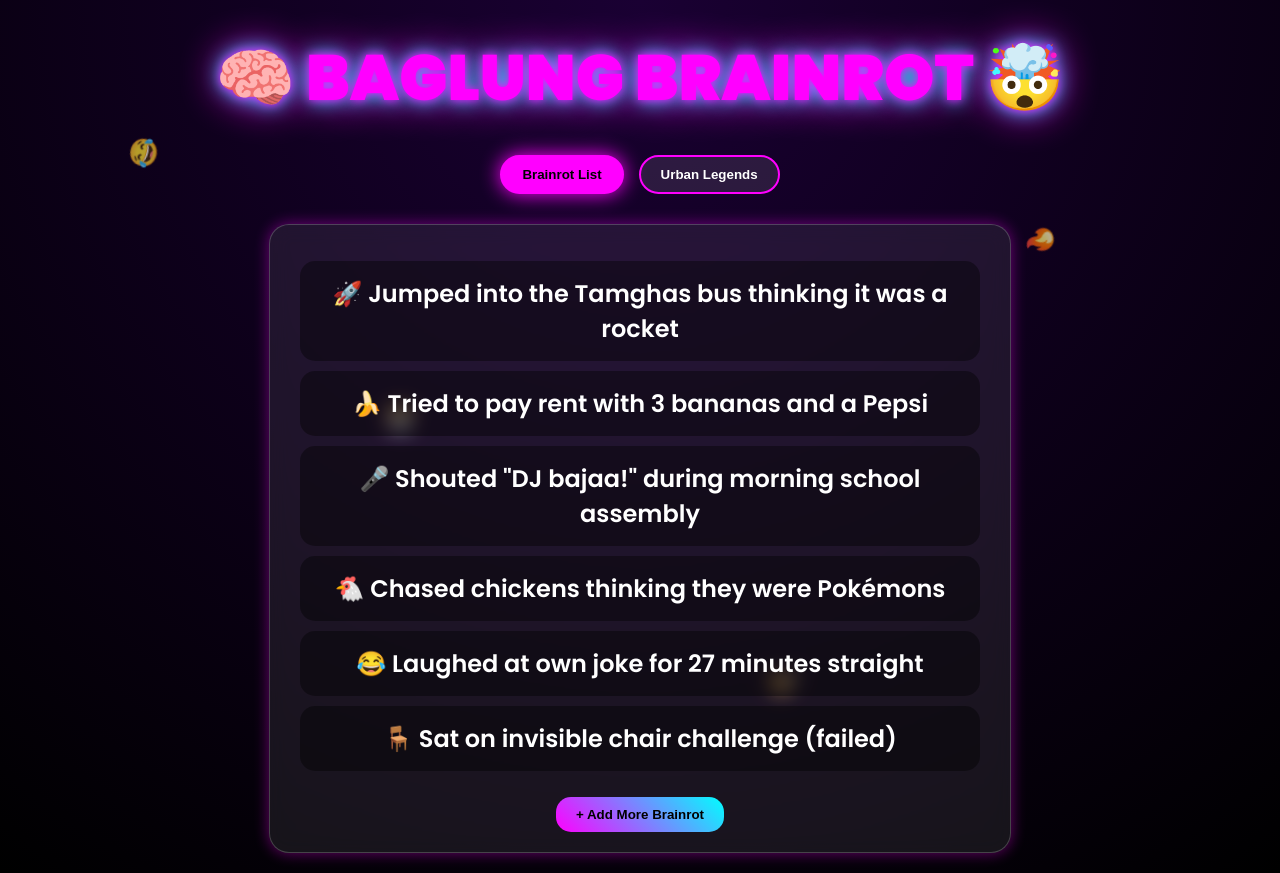
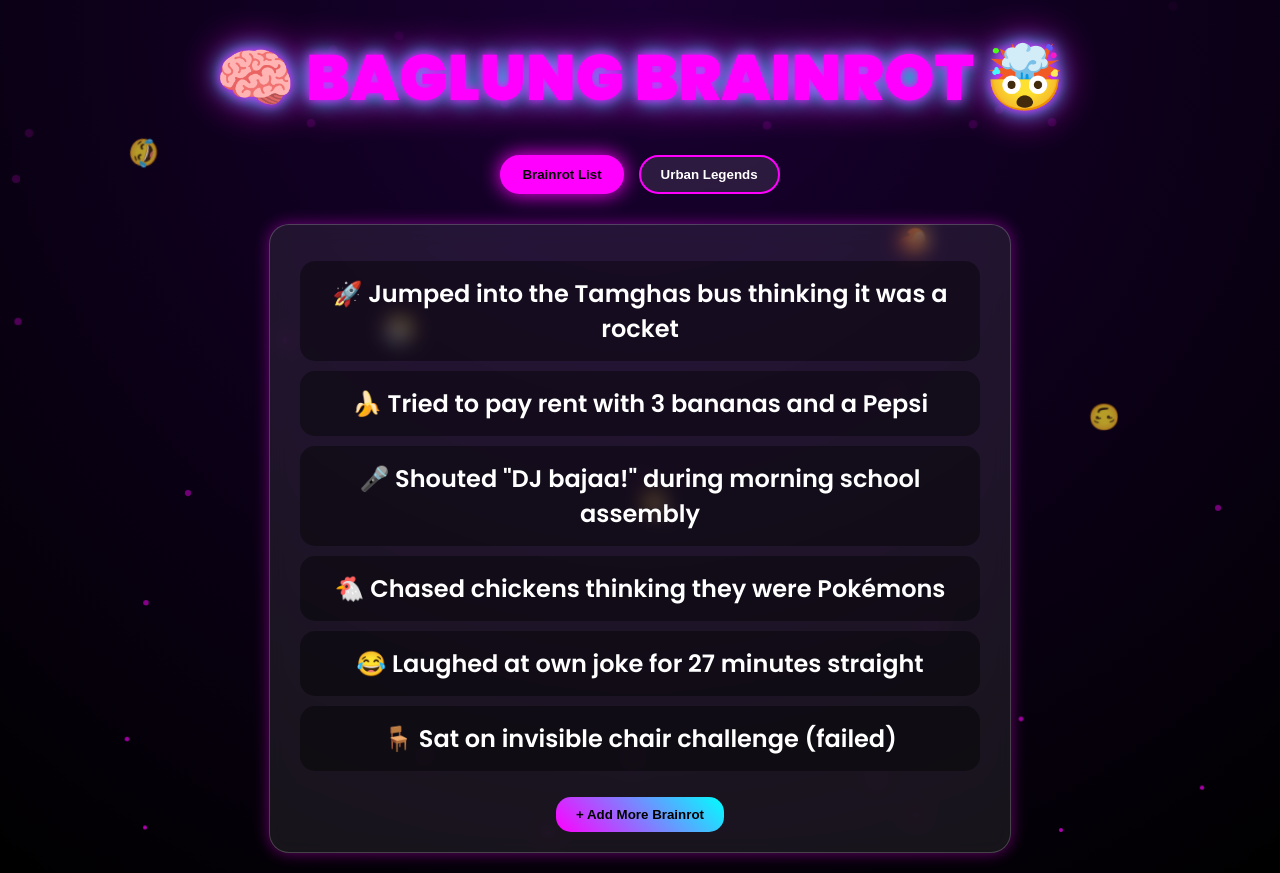
Before and after one commit to Magma-ally11/Brainrot, a plain HTML site: page index.html in a window 1280 px wide. Both pictures are taken after a click on the button "+ Add More Brainrot". Drawn offline with Linux system fonts and the light colour scheme.

Commit message:
Add files via upload

```diff
--- a/index.html
+++ b/index.html
@@ -14,9 +14,10 @@
       color: white;
       text-align: center;
       overflow-x: hidden;
+      position: relative;
     }
 
-    /* Floating emoji chaos */
+    /* Floating emojis & sigma chaos */
     .floating {
       position: fixed;
       font-size: clamp(1.5rem, 2vw, 2.5rem);
@@ -29,6 +30,21 @@
       to { transform: translateY(-10vh) rotate(360deg); }
     }
 
+    /* Particle sparkles */
+    .particle {
+      position: absolute;
+      width: 8px;
+      height: 8px;
+      background: #ff00ff;
+      border-radius: 50%;
+      opacity: 0.7;
+      animation: sparkle 5s linear infinite;
+    }
+    @keyframes sparkle {
+      0% { transform: translateY(100vh) scale(0.5); opacity:0.7; }
+      100% { transform: translateY(-10vh) scale(1.2); opacity:0; }
+    }
+
     h1 {
       font-size: clamp(2.5rem, 5vw, 4rem);
       margin: 30px 0;
@@ -39,13 +55,12 @@
       position: relative;
       z-index: 2;
     }
-
     @keyframes flicker {
       0%, 19%, 21%, 23%, 25%, 54%, 56%, 100% { opacity: 1; }
       20%, 24%, 55% { opacity: 0.3; }
     }
 
-    /* Section Tabs */
+    /* Tabs */
     .tabs {
       display: flex;
       justify-content: center;
@@ -55,7 +70,6 @@
       z-index: 2;
       position: relative;
     }
-
     .tab-btn {
       background: rgba(255, 255, 255, 0.1);
       border: 2px solid #ff00ff;
@@ -66,7 +80,6 @@
       transition: 0.3s;
       font-weight: bold;
     }
-
     .tab-btn:hover, .tab-btn.active {
       background: #ff00ff;
       color: black;
@@ -87,9 +100,8 @@
       z-index: 2;
       position: relative;
     }
-
     .card:hover {
-      transform: scale(1.05) rotate(-1deg);
+      transform: scale(1.07) rotate(-1deg);
       box-shadow: 0 0 25px #ff00ff, 0 0 50px #00ffff;
     }
 
@@ -100,13 +112,17 @@
       flex-wrap: wrap;
       justify-content: center;
     }
-
     .legend-card img {
       width: clamp(80px, 15vw, 120px);
       height: clamp(80px, 15vw, 120px);
       border-radius: 50%;
       border: 3px solid #ff00ff;
       object-fit: cover;
+      transition: transform 0.3s ease, box-shadow 0.3s ease;
+    }
+    .legend-card img:hover {
+      transform: scale(1.15) rotate(-5deg);
+      box-shadow: 0 0 30px #00ffff, 0 0 50px #ff00ff;
     }
 
     .legend-info h2 {
@@ -115,7 +131,6 @@
       color: #00ffff;
       text-shadow: 0 0 15px #ff00ff;
     }
-
     .legend-info p {
       font-size: clamp(1rem, 2vw, 1.2rem);
       margin-top: 5px;
@@ -132,17 +147,16 @@
       transition: 0.3s;
       margin-top: 10px;
     }
-
     button.add:hover {
       transform: scale(1.1);
       box-shadow: 0 0 25px #ff00ff, 0 0 40px #00ffff;
     }
 
-    /* Sections hidden until active */
+    /* Sections */
     .section { display: none; }
     .section.active { display: block; }
 
-    /* Responsive List */
+    /* List */
     #funny-list { padding-left: 0; list-style: none; }
     #funny-list li {
       background: rgba(0, 0, 0, 0.4);
@@ -162,21 +176,32 @@
 </head>
 <body>
 
-  <!-- Floating chaotic emojis -->
+  <!-- Floating emojis + sigma -->
   <div class="floating" style="left:10%; animation-delay:0s;">😂</div>
-  <div class="floating" style="left:30%; animation-delay:3s;">🤯</div>
-  <div class="floating" style="left:60%; animation-delay:6s;">🍌</div>
-  <div class="floating" style="left:80%; animation-delay:1s;">🔥</div>
+  <div class="floating" style="left:30%; animation-delay:2s;">🤯</div>
+  <div class="floating" style="left:50%; animation-delay:4s;">🍌</div>
+  <div class="floating" style="left:70%; animation-delay:1s;">🔥</div>
+  <div class="floating" style="left:85%; animation-delay:3s;">😏</div> <!-- Sigma emoji -->
+
+  <!-- Sparkle particles -->
+  <script>
+    for(let i=0;i<30;i++){
+      const p = document.createElement('div');
+      p.className = 'particle';
+      p.style.left = Math.random()*100+'vw';
+      p.style.animationDelay = Math.random()*5+'s';
+      document.body.appendChild(p);
+    }
+  </script>
 
   <h1>🧠 BAGLUNG BRAINROT 🤯</h1>
 
-  <!-- Navigation Tabs -->
   <div class="tabs">
     <button class="tab-btn active" onclick="showSection('list')">Brainrot List</button>
     <button class="tab-btn" onclick="showSection('legends')">Urban Legends</button>
   </div>
 
-  <!-- Funny List Section -->
+  <!-- Funny List -->
   <div id="list" class="section active">
     <div class="card">
       <ul id="funny-list">
@@ -190,14 +215,14 @@
     </div>
   </div>
 
-  <!-- Urban Legends Section -->
+  <!-- Urban Legends -->
   <div id="legends" class="section">
     <div class="card legend-card">
       <img src="dristant.jpg" alt="Dristant Mogger">
       <div class="legend-info">
         <h2>Dristant Mogger</h2>
         <p>The <b>mogging final boss</b> of Baglung. His jawline is so sharp it can cut glass.
-        Known as the true <b>Sigma of the Valley</b>, whispered about in late-night tea shops.
+        Known as the true <b>Sigma of the Valley</b> 😏, whispered about in late-night tea shops.
         When he mogs, even the WiFi signal bows down — an Urban Legend forged in jawline supremacy.</p>
       </div>
     </div>
@@ -212,20 +237,21 @@
       "🪑 Sat on invisible chair challenge (failed)",
       "📞 Answered calculator thinking it was a phone"
     ];
-
     function addItem() {
       const list = document.getElementById("funny-list");
       const li = document.createElement("li");
-      li.innerHTML = items[Math.floor(Math.random() * items.length)];
+      li.innerHTML = items[Math.floor(Math.random()*items.length)];
+      li.style.transform = "scale(0)";
       list.appendChild(li);
+      setTimeout(()=>li.style.transform="scale(1)",10); // pop animation
     }
-
     function showSection(id) {
-      document.querySelectorAll('.section').forEach(sec => sec.classList.remove('active'));
-      document.querySelectorAll('.tab-btn').forEach(btn => btn.classList.remove('active'));
+      document.querySelectorAll('.section').forEach(sec=>sec.classList.remove('active'));
+      document.querySelectorAll('.tab-btn').forEach(btn=>btn.classList.remove('active'));
       document.getElementById(id).classList.add('active');
       event.target.classList.add('active');
     }
   </script>
+
 </body>
 </html>
```
